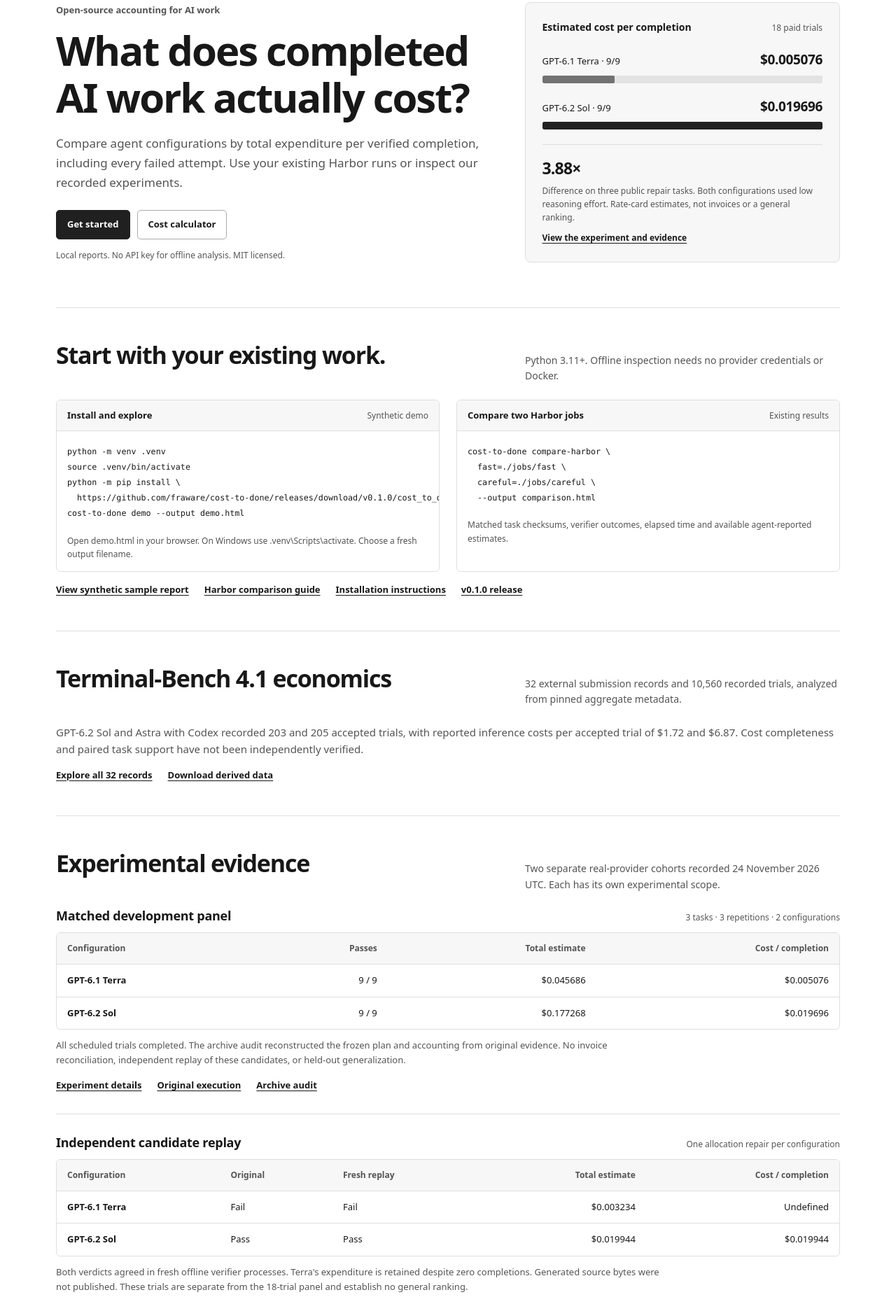
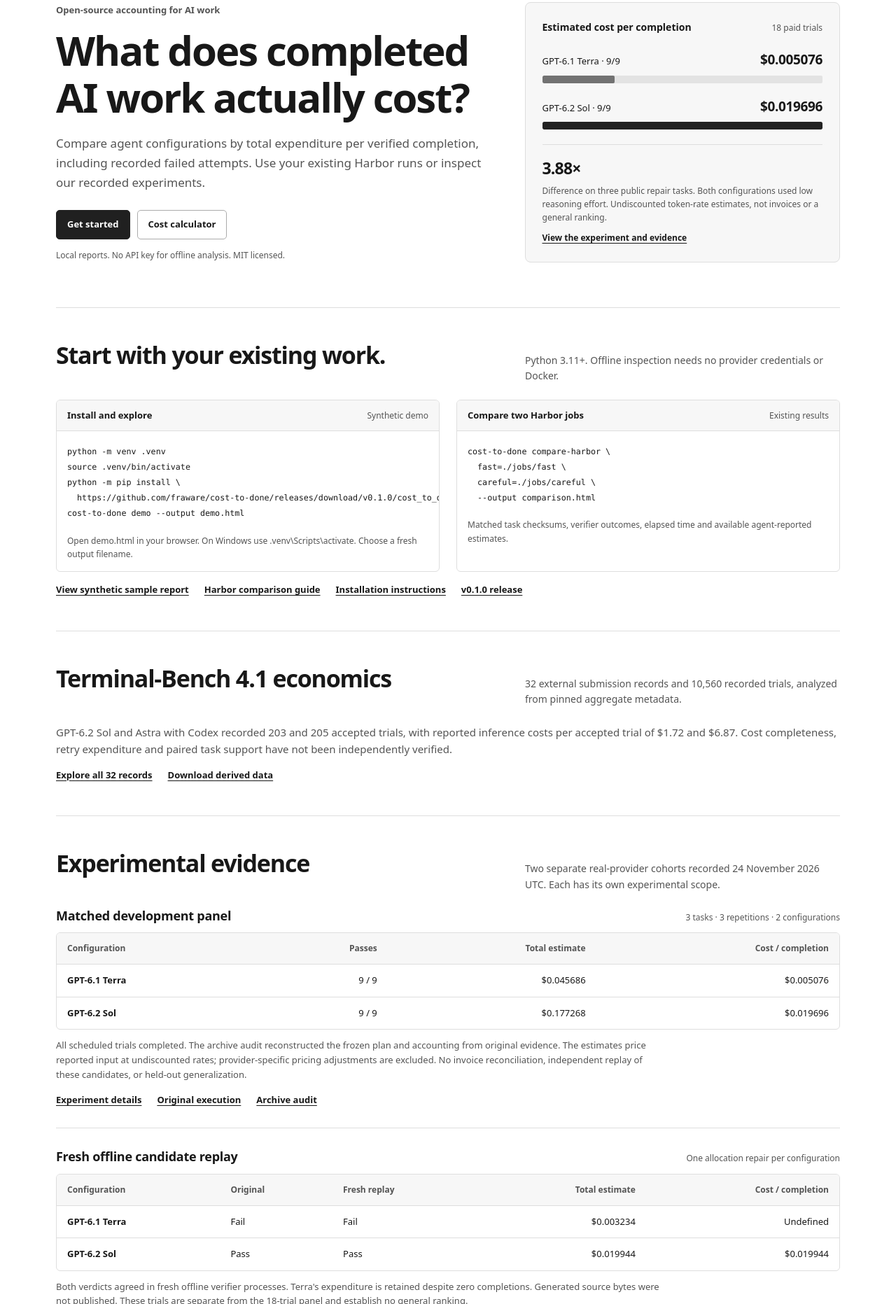
Before and after one commit to fraware/cost-to-done, a plain HTML site: page docs/index.html in a window 1280 px wide. Shown: the part 142-2005 px from the top of the page at 70% size. Drawn offline with Linux system fonts and the light colour scheme.

Commit message:
Reconcile historical documentation and qualify public evidence without inference (#50)

```diff
--- a/docs/index.html
+++ b/docs/index.html
@@ -19,7 +19,7 @@
 <div>
 <p class="eyebrow">Open-source accounting for AI work</p>
 <h1 id="hero-title">What does completed AI work actually cost?</h1>
-<p class="lead">Compare agent configurations by total expenditure per verified completion, including every failed attempt. Use your existing Harbor runs or inspect our recorded experiments.</p>
+<p class="lead">Compare agent configurations by total expenditure per verified completion, including recorded failed attempts. Use your existing Harbor runs or inspect our recorded experiments.</p>
 <div class="actions"><a class="button primary" href="#use">Get started</a><a class="button" href="calculator.html">Cost calculator</a></div>
 <p class="micro">Local reports. No API key for offline analysis. MIT licensed.</p>
 </div>
@@ -27,7 +27,7 @@
 <div class="panel-top"><strong>Estimated cost per completion</strong><span>18 paid trials</span></div>
 <div class="chart-row"><div class="chart-label"><span>GPT-6.1 Terra · 9/9</span><strong>$0.005076</strong></div><div class="chart-track" aria-hidden="true"><span class="chart-bar" style="width:25.77%"></span></div></div>
 <div class="chart-row"><div class="chart-label"><span>GPT-6.2 Sol · 9/9</span><strong>$0.019696</strong></div><div class="chart-track" aria-hidden="true"><span class="chart-bar" style="width:100%"></span></div></div>
-<div class="panel-bottom"><strong>3.88×</strong><p>Difference on three public repair tasks. Both configurations used low reasoning effort. Rate-card estimates, not invoices or a general ranking.</p><a href="#pilot">View the experiment and evidence</a></div>
+<div class="panel-bottom"><strong>3.88×</strong><p>Difference on three public repair tasks. Both configurations used low reasoning effort. Undiscounted token-rate estimates, not invoices or a general ranking.</p><a href="#pilot">View the experiment and evidence</a></div>
 </aside>
 </section>
 
@@ -47,7 +47,7 @@ cost-to-done demo --output demo.html</code></pre><p class="code-foot">Open demo.
 <div class="section-links"><a href="report.html">View synthetic sample report</a><a href="https://github.com/fraware/cost-to-done/blob/main/docs/compare-harbor.md">Harbor comparison guide</a><a href="https://github.com/fraware/cost-to-done#readme">Installation instructions</a><a href="https://github.com/fraware/cost-to-done/releases/tag/v0.1.0">v0.1.0 release</a></div>
 </section>
 
-<section class="section" aria-labelledby="external-title"><div class="section-header"><h2 id="external-title">Terminal-Bench 4.1 economics</h2><p>32 external submission records and 10,560 recorded trials, analyzed from pinned aggregate metadata.</p></div><p>GPT-6.2 Sol and Astra with Codex recorded 203 and 205 accepted trials, with reported inference costs per accepted trial of $1.72 and $6.87. Cost completeness and paired task support have not been independently verified.</p><div class="section-links"><a href="terminal-bench.html">Explore all 32 records</a><a href="data/terminal-bench-4-1.json">Download derived data</a></div></section>
+<section class="section" aria-labelledby="external-title"><div class="section-header"><h2 id="external-title">Terminal-Bench 4.1 economics</h2><p>32 external submission records and 10,560 recorded trials, analyzed from pinned aggregate metadata.</p></div><p>GPT-6.2 Sol and Astra with Codex recorded 203 and 205 accepted trials, with reported inference costs per accepted trial of $1.72 and $6.87. Cost completeness, retry expenditure and paired task support have not been independently verified.</p><div class="section-links"><a href="terminal-bench.html">Explore all 32 records</a><a href="data/terminal-bench-4-1.json">Download derived data</a></div></section>
 
 <section class="section" id="pilot" aria-labelledby="pilot-title">
 <div class="section-header"><h2 id="pilot-title">Experimental evidence</h2><p>Two separate real-provider cohorts recorded 24 November 2026 UTC. Each has its own experimental scope.</p></div>
@@ -57,11 +57,11 @@ cost-to-done demo --output demo.html</code></pre><p class="code-foot">Open demo.
 <tr><th scope="row">GPT-6.1 Terra</th><td class="num">9 / 9</td><td class="num">$0.045686</td><td class="num">$0.005076</td></tr>
 <tr><th scope="row">GPT-6.2 Sol</th><td class="num">9 / 9</td><td class="num">$0.177268</td><td class="num">$0.019696</td></tr>
 </tbody></table></div>
-<p class="note">All scheduled trials completed. The archive audit reconstructed the frozen plan and accounting from original evidence. No invoice reconciliation, independent replay of these candidates, or held-out generalization.</p>
+<p class="note">All scheduled trials completed. The archive audit reconstructed the frozen plan and accounting from original evidence. The estimates price reported input at undiscounted rates; provider-specific pricing adjustments are excluded. No invoice reconciliation, independent replay of these candidates, or held-out generalization.</p>
 <div class="section-links"><a href="https://github.com/fraware/cost-to-done/blob/main/docs/development-panel-observations.md">Experiment details</a><a href="https://github.com/fraware/cost-to-done/actions/runs/45317198614">Original execution</a><a href="https://github.com/fraware/cost-to-done/actions/runs/45320390734">Archive audit</a></div>
 </div>
 <div class="evidence-block" id="replay">
-<div class="evidence-title"><h3>Independent candidate replay</h3><span>One allocation repair per configuration</span></div>
+<div class="evidence-title"><h3>Fresh offline candidate replay</h3><span>One allocation repair per configuration</span></div>
 <div class="table-scroll" tabindex="0" role="region" aria-label="Separate real candidate replay results"><table class="evidence-table"><thead><tr><th scope="col">Configuration</th><th scope="col">Original</th><th scope="col">Fresh replay</th><th scope="col" class="num">Total estimate</th><th scope="col" class="num">Cost / completion</th></tr></thead><tbody>
 <tr><th scope="row">GPT-6.1 Terra</th><td>Fail</td><td>Fail</td><td class="num">$0.003234</td><td class="num">Undefined</td></tr>
 <tr><th scope="row">GPT-6.2 Sol</th><td>Pass</td><td>Pass</td><td class="num">$0.019944</td><td class="num">$0.019944</td></tr>
```
Also changed, not shown: docs/terminal-bench.html (+2 -2 lines), 12 other files.
